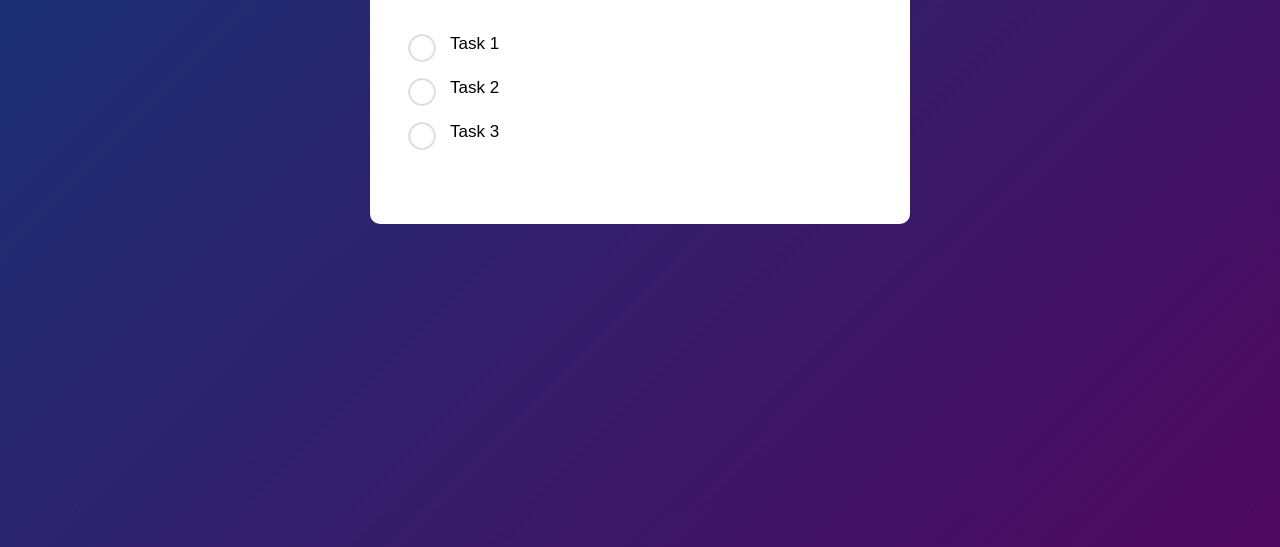
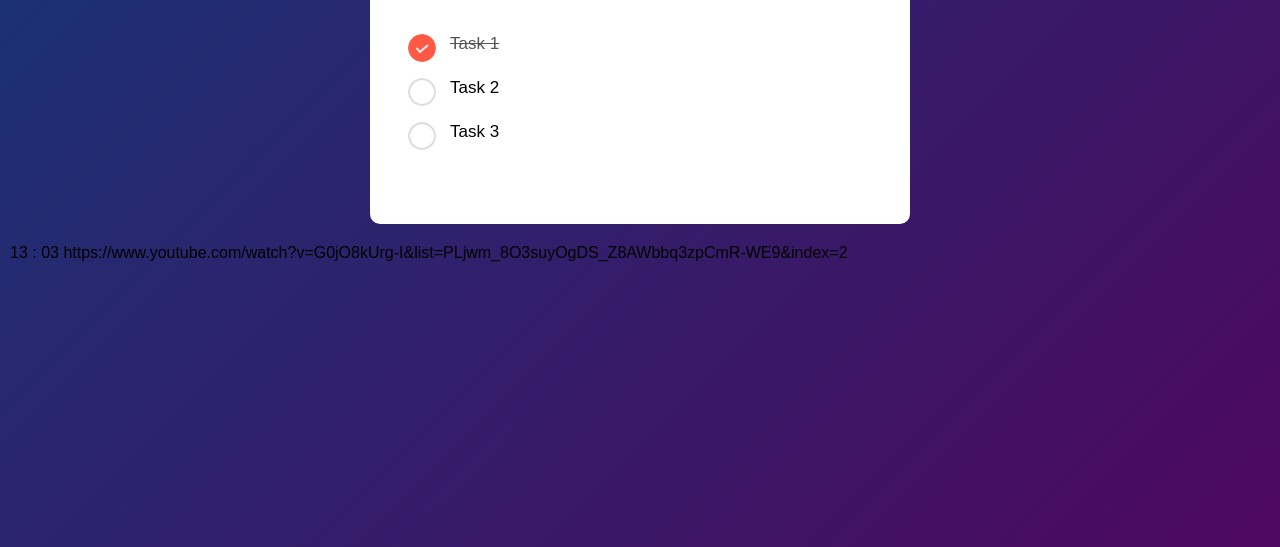
Before and after one commit to AmirTaki/to-do-list, a plain HTML site: page index.html in a window 1280 px wide. Shown: the part 253-800 px from the top of the page. Drawn offline with Linux system fonts and the light colour scheme.

Commit message:
add checked img for ul li

```diff
--- a/index.html
+++ b/index.html
@@ -15,11 +15,13 @@
                 <button>Add</button>
             </div>
             <ul id="list-container">
-                <li>Task 1</li>
+                <li class = 'checked'>Task 1</li>
                 <li>Task 2</li>
                 <li>Task 3</li>
             </ul>
         </div>
+        13 : 03
+         https://www.youtube.com/watch?v=G0jO8kUrg-I&list=PLjwm_8O3suyOgDS_Z8AWbbq3zpCmR-WE9&index=2
     </div>
     <script src = './src/main.js'></script>
 </body>
--- a/src/styles.css
+++ b/src/styles.css
@@ -73,7 +73,6 @@ ul li {
 }
 
 ul li:before {
-    color: ;
     content : "";
     position: absolute;
     height: 28px ;
@@ -85,3 +84,12 @@ ul li:before {
     background-size: cover;
     background-position:center ;
 }
+
+ul li.checked {
+    color : #555;
+    text-decoration: line-through;
+}
+
+ul li.checked::before {
+    background-image: url(images/checked.png);
+}
```
